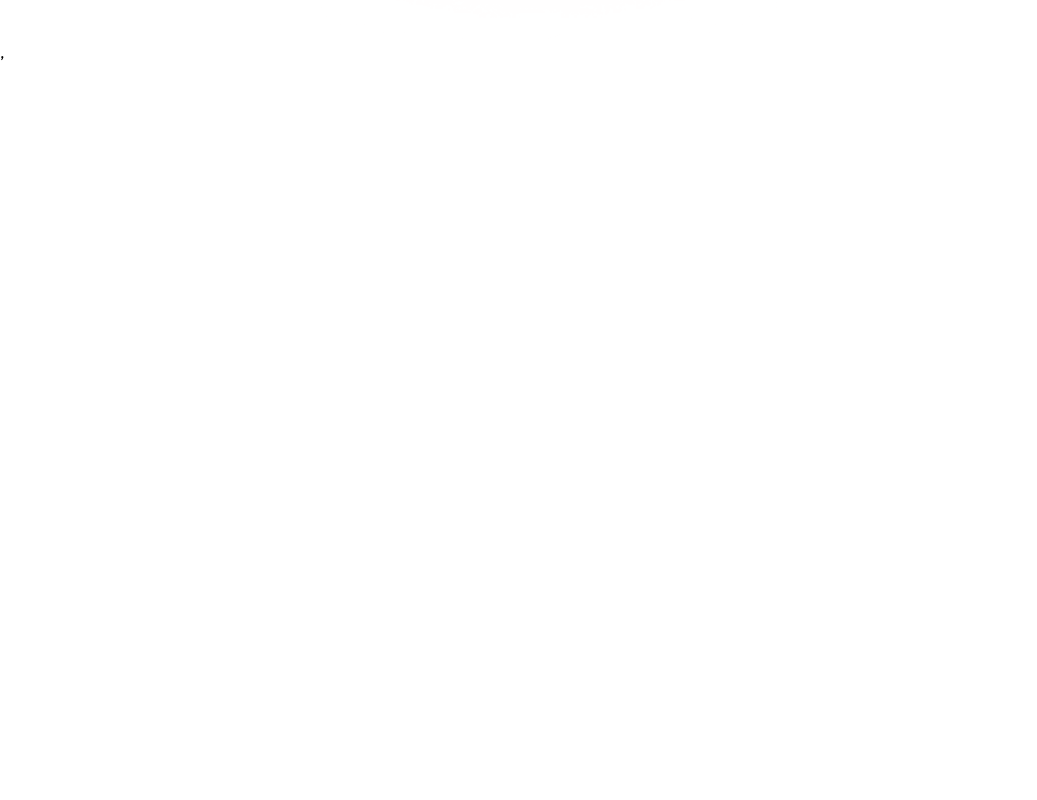
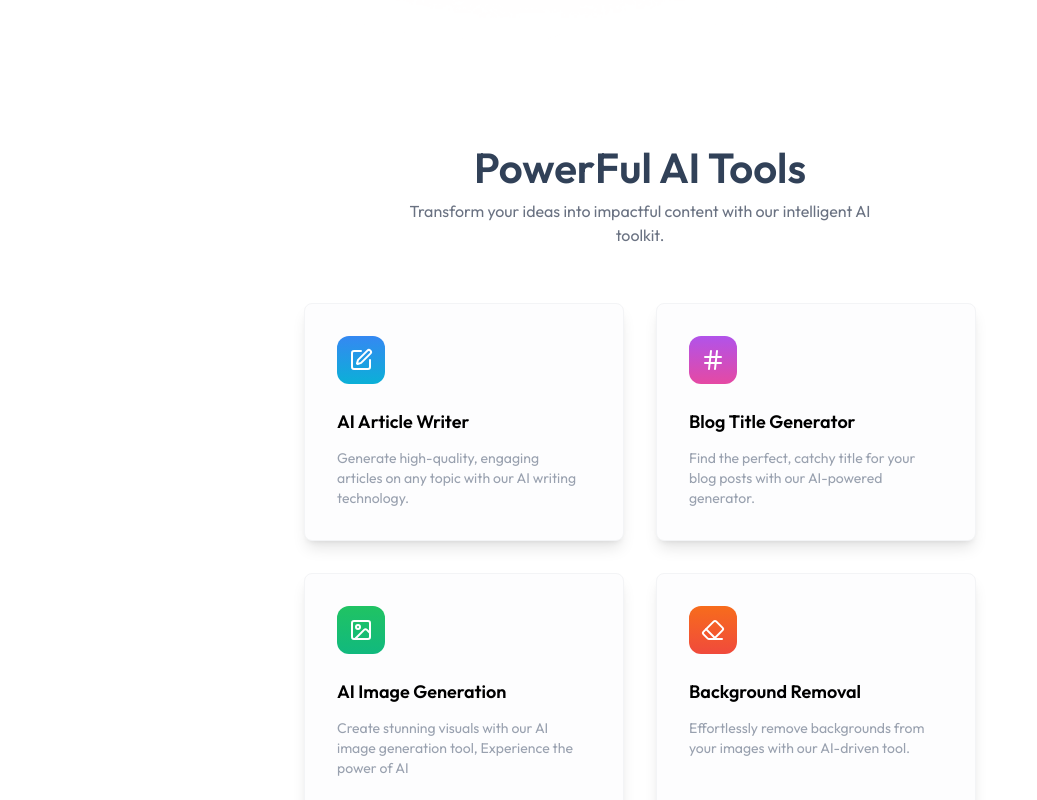
Before and after one commit to Dipin003/Zappy-AI, a React (Vite) app in the folder client/: page / in a window 1280 px wide. Shown: the part 760-1560 px from the top of the page, without its empty margins (0-1037 px from the left). Before the commit the page ends 824 px from the top, so only its background shows below. Built offline with nearby package versions, Linux system fonts and the light colour scheme; no server answers.

Commit message:
feat: add AI Tools section with dynamic tool cards and user navigation

```diff
--- /dev/null
+++ b/client/src/components/AiTools.jsx
@@ -0,0 +1,43 @@
+import React from 'react'
+import { AiToolsData } from '../assets/assets'
+import { useNavigate } from 'react-router-dom'
+import { useUser } from '@clerk/clerk-react'
+
+const AiTools = () => {
+
+    const naviagate = useNavigate()
+    const { user } = useUser()
+
+    return (
+        <div className='px-4 sm:px-20 xl:px-32 my-24'>
+            <div className='text-center'>
+
+                <h2 className='text-slate-700 font-semibold text-[42px]'>PowerFul AI Tools</h2>
+
+                <p className='text-gray-500 max-w-lg mx-auto'>Transform your ideas into impactful content with our intelligent AI toolkit.</p>
+            </div>
+
+            <div className="flex flex-wrap mt-10 justify-center">
+
+                {
+                    AiToolsData.map((tool, index) => (
+                        <div key={index}
+
+                            className='p-8 m-4 max-w-xs rounded-lg bg-[#FDFDFE]
+                        shadow-lg border border-gray-100 hover:-translate-y-1 hover:border-gray-400 transition-all duration-300 cursor-pointer'
+
+                            onClick={() => user && naviagate(tool.path)}
+                        >
+                            <tool.Icon className='w-12 h-12 p-3 text-white rounded-xl' style={{ background: `linear-gradient(to bottom, ${tool.bg.from}, ${tool.bg.to})` }} />
+
+                            <h3 className='mt-6 mb-3 text-lg font-semibold'>{tool.title}</h3>
+                            <p className='text-gray-400 text-sm max-w-[95%]'>{tool.description}</p>
+                        </div>
+                    ))
+                }
+            </div>
+        </div>
+    )
+}
+
+export default AiTools
--- a/client/src/components/Hero.jsx
+++ b/client/src/components/Hero.jsx
@@ -7,6 +7,7 @@ const Hero = () => {
     const navigate = useNavigate()
 
     return (
+
         <div className='px-4 sm:px-20 xl:px-32 relative inline-flex flex-col w-full justify-center
         bg-[url(/src/assets/gradientBackground.png)] bg-cover bg-no-repeat min-h-screen'>
 
@@ -27,7 +28,7 @@ const Hero = () => {
 
             <div className="flex flex-wrap justify-center gap-4 text-sm max-sm:text-xs">
 
-                <button className="bg-primary px-10 py-3 rounded-lg border border-gray-600 hover:scale-102 active:scale-95 transition cursor-pointer"
+                <button className="bg-primary px-10 py-3 rounded-lg border border-gray-600 hover:scale-102 active:scale-95 transition cursor-pointer text-white"
                     onClick={() => navigate('/ai')}
                 >
                     Start creating Now</button>
@@ -40,6 +41,7 @@ const Hero = () => {
                 <img src={assets.user_group} alt="" className="h-8" />Trusted by 10+ people
             </div>
         </div>
+
     )
 }
 
--- a/client/src/components/Navbar.jsx
+++ b/client/src/components/Navbar.jsx
@@ -10,6 +10,7 @@ const Navbar = () => {
     const { openSignIn } = useClerk()
 
     return (
+
         <div className='fixed z-10 backdrop-blur-2xl flex
         items-center justify-between py-3 px-4 sm:px-20 xl:px-32 w-full'>
 
@@ -26,7 +27,6 @@ const Navbar = () => {
                         Get started <ArrowRight className='w-4 h-4' />
                     </button>)
             }
-
         </div>
     )
 }
--- a/client/src/pages/Home.jsx
+++ b/client/src/pages/Home.jsx
@@ -1,11 +1,14 @@
+import AiTools from '../components/AiTools'
 import Hero from '../components/Hero'
 import Navbar from '../components/Navbar'
+
 
 const Home = () => {
   return (
     <>
       <Navbar />
       <Hero />
+      <AiTools />
     </>
   )
 }
```
